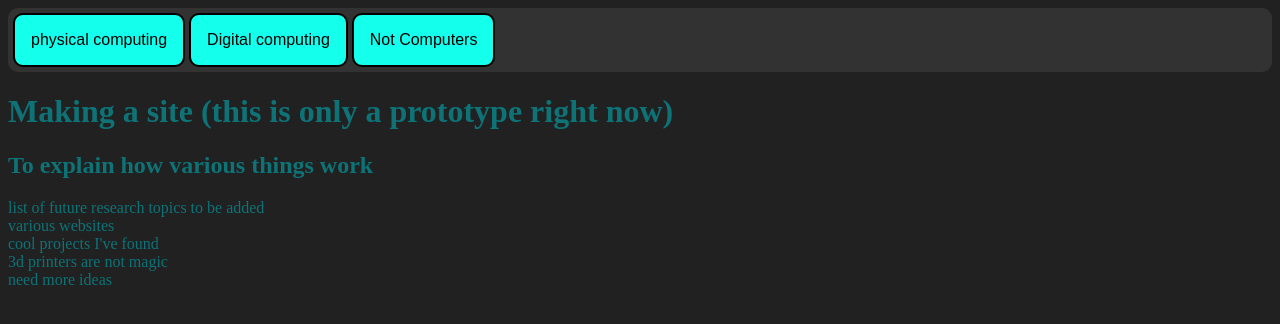
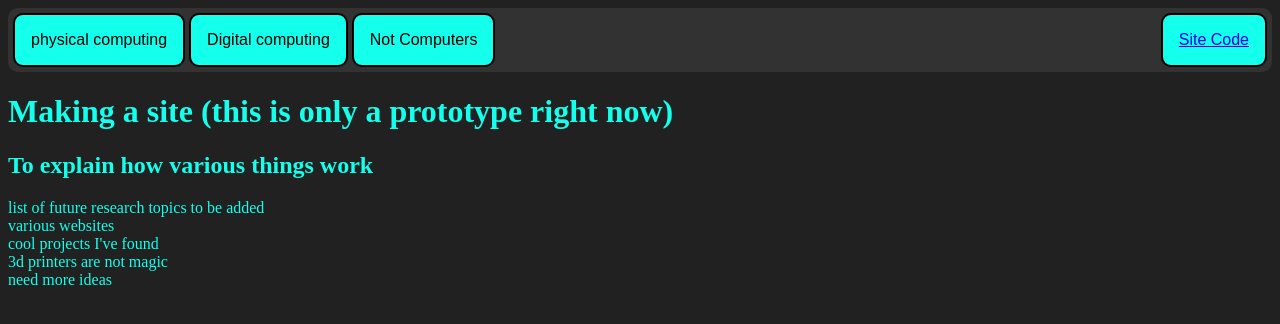
Before and after one commit to Elitedino/elitedino.github.io, a plain HTML site: page docs/index.html in a window 1280 px wide. Drawn offline with Linux system fonts and the light colour scheme.

Commit message:
added site code button back and changed main text color to be brighter

```diff
--- a/docs/css/default.css
+++ b/docs/css/default.css
@@ -1,7 +1,7 @@
 body{background-color: #212121; }
-h1{ color: #0D7377; }
-h2{ color: #0D7377; }
-p{ color: #0D7377; }
+h1{ color: #14FFEC; }
+h2{ color: #14FFEC; }
+p{ color: #14FFEC; }
 .big_bar{
     width: auto;
     border: 5px solid #323232;
--- a/docs/index.html
+++ b/docs/index.html
@@ -33,6 +33,7 @@
         <a href="pages/printers.html">3d printers</a>
       </div>
     </div>
+      <button class="dropbtn" style="float:right;"><a class="active" href="https://github.com/Elitedino/elitedino.github.io">Site Code</a></button>
   </div>
   <!--basic text for now-->
   <h1>Making a site (this is only a prototype right now)</h1>
```
